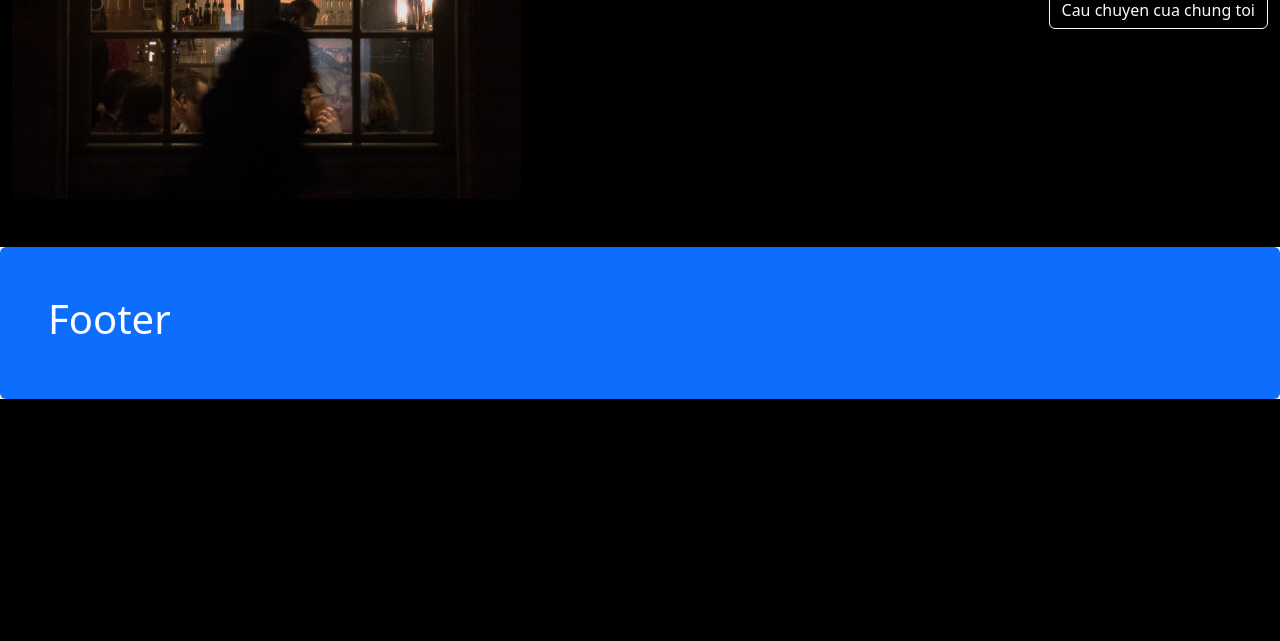
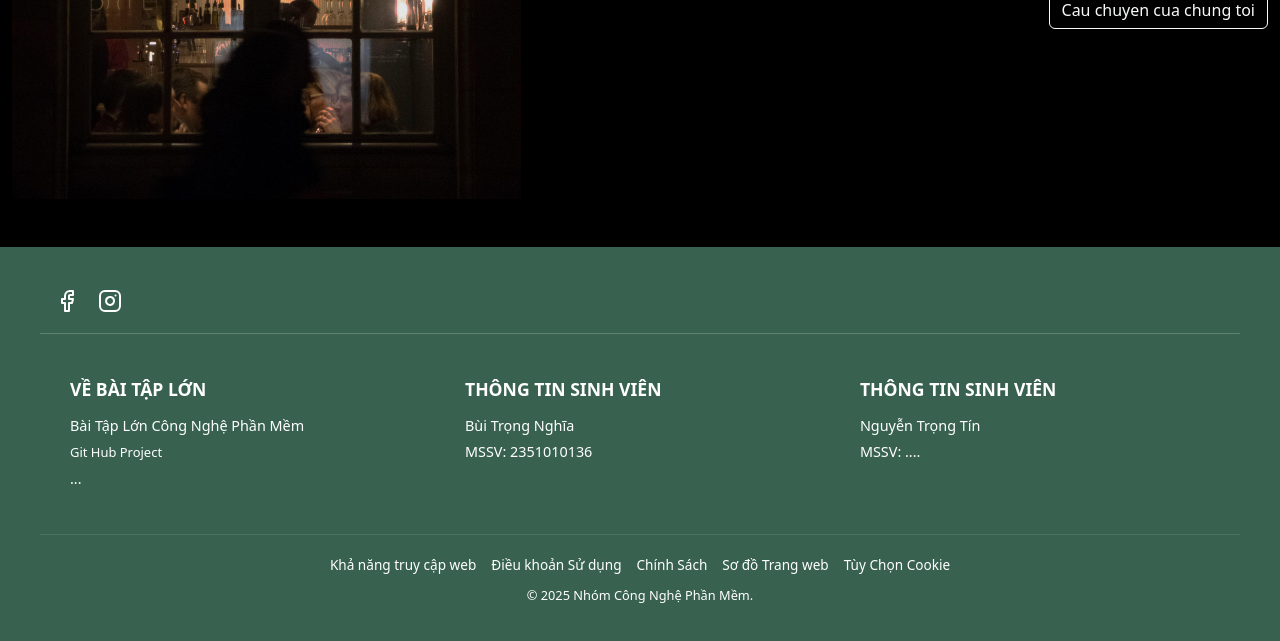
Before and after one commit to nguyentin05/cafe-management, a Python web app: template app/templates/main/home.html in a window 1280 px wide. Shown: the part 4487-5128 px from the top of the page. Before the commit the page ends 4886 px from the top, so only its background shows below. Run offline with Jinja, Linux system fonts and the light colour scheme; the template is opened without the code that fills it, so the values that code supplies are empty; some web fonts are replaced.

Commit message:
Update footer and base layout

```diff
--- a/app/static/css/layout/footer/footer.css
+++ b/app/static/css/layout/footer/footer.css
@@ -1,94 +1,139 @@
-
- {
-    margin: 0;
-    padding: 0;
-    box-sizing: border-box;
+.main-footer {
+    background-color: #38624f;
+    color: #fff;
+    padding: 30px 20px 10px;
 }
 
-body {
-    font-family: -apple-system, BlinkMacSystemFont, "Segue UI", Roboto, Helvetica, Arial, sans-serif;
-    color: #4a4a4a;
+.social-icons {
+    max-width: 1200px;
+    margin: 0 auto;
+    padding: 10px 0 20px 0;
+    text-align: left;
+    padding-left: 15px;
+
+    border-bottom: 1px solid rgba(255, 255, 255, 0.2);
+    margin-bottom: 20px;
+}
+
+.icon-link {
+    display: inline-block;
+    color: #fff;
+    margin-right: 15px;
+    transition: opacity 0.3s;
+}
+
+.icon-link svg {
+    vertical-align: middle;
+}
+
+.icon-link:hover {
+    opacity: 0.8;
+}
+.footer-top {
+    max-width: 1200px;
+    margin: 0 auto;
+    display: flex;
+    justify-content: flex-start;
+    text-align: left;
+    padding-bottom: 20px;
+    padding-left: 15px;
+}
+
+.footer-column {
+    flex: 1 1 33.33%;
+    padding: 0 15px;
+    max-width: 33.33%;
+}
+
+.footer-column h3 {
+    font-size: 1.1em;
+    font-weight: bold;
+    margin-bottom: 15px;
+    color: #fff;
+    margin-top: 25px;
+}
+
+.footer-column ul {
+    list-style: none;
+    padding: 0;
+    margin: 0;
+}
+
+.footer-column ul li {
+    margin-bottom: 5px;
+}
+
+.footer-column ul li a, .footer-column ul li {
+    color: #fff;
+    text-decoration: none;
+    font-size: 0.9em;
     line-height: 1.5;
 }
 
-.container {
-    width: 90%;
+.footer-column ul li a:hover {
+    text-decoration: underline;
+}
+
+.footer-divider {
+    border: 0;
+    height: 1px;
+    background-color: rgba(255, 255, 255, 0.4);
+    margin: 20px auto 20px auto;
+    max-width: 1200px;
+}
+
+.footer-bottom {
     max-width: 1200px;
     margin: 0 auto;
+    text-align: center;
 }
 
-
-.footer {
-    background-color: #f9f9f9;
-    width: 100%;
+.footer-links-lang {
+    margin-bottom: 10px;
+    display: flex;
+    flex-wrap: wrap;
+    justify-content: center;
+    gap: 15px;
+    font-size: 0.85em;
 }
 
-.footer-social-section {
-    padding: 25px 0;
-
-    border-bottom: 1px solid #e5e5e5;
+.footer-links-lang .language {
+    font-weight: bold;
 }
 
-.social-icon {
-    color: #333;
-    font-size: 24px;
-    margin-right: 30px;
+.footer-links-lang a {
+    color: #fff;
     text-decoration: none;
-    transition: color 0.3s ease;
 }
 
-.social-icon:hover {
-    color: #000;
+.footer-links-lang a:hover {
+    text-decoration: underline;
 }
 
-.footer-links-section {
-    padding: 50px 0 70px 0;
+.copyright {
+    font-size: 0.8em;
+    color: #fff;
+    margin-top: 10px;
+    padding-bottom: 10px;
+}
 
-.footer-flex-container {
-    display: flex;
-    flex-wrap: wrap;
-    gap: 60px;
+@media (max-width: 768px) {
+    .footer-top {
+        flex-direction: column;
+        align-items: flex-start;
+        text-align: left;
+        padding-left: 0;
     }
 
     .footer-column {
-    min-width: 200px;
+        margin-bottom: 20px;
+        width: 100%;
+        max-width: 100%;
+        padding: 0 15px;
     }
 
-.footer-column h4 {
-    font-size: 16px;
-    font-weight: 700;
-    text-transform: uppercase;
-    margin-bottom: 25px;
-    color: #333;
-}
-
-footer-column ul {
-    list-style: none;
-}
-
-.footer-column ul li {
-    margin-bottom: 15px;
-}
-
-.footer-column ul li a {
-    text-decoration: none;
-    color: #555;
-    font-size: 15px;
-    transition: color 0.2s ease;
-}
-
-.footer-column ul li a:hover {
-    color: #000;
-    text-decoration: underline;
-}
-
-@media (max-width: 768px) {
-    .footer-flex-container {
-        flex-direction: column;
-        gap: 40px;
-    }
-
-    .footer-social-section, .footer-links-section {
-        padding-left: 20px;
+    .social-icons {
+        text-align: center;
+        padding-left: 0;
     }
 }
--- a/app/templates/layout/base/base-home.html
+++ b/app/templates/layout/base/base-home.html
@@ -6,7 +6,7 @@
     <link rel="preconnect" href="https://fonts.googleapis.com">
     <link rel="preconnect" href="https://fonts.gstatic.com" crossorigin>
     <link href="https://fonts.googleapis.com/css2?family=Playfair+Display:ital@1&family=Raleway:wght@100&display=swap" rel="stylesheet">
-
+<link rel="stylesheet" href="{{ url_for('static', filename='css/layout/footer.css')}}">
     <link rel="stylesheet" href="{{ url_for('static', filename='css/pages/home.css')}}">
 {% endblock %}
 
--- a/app/templates/layout/base/base-main.html
+++ b/app/templates/layout/base/base-main.html
@@ -3,7 +3,7 @@
 {% block css %}
     {{ super() }}
     <link href="https://fonts.googleapis.com/css2?family=Montserrat:wght@500;600&display=swap" rel="stylesheet">
-
+<link rel="stylesheet" href="{{ url_for('static', filename='css/layout/footer.css')}}">
     <link rel="stylesheet" href="{{ url_for('static', filename='css/pages/main.css')}}">
 {% endblock %}
 
--- a/app/templates/layout/footer/footer.html
+++ b/app/templates/layout/footer/footer.html
@@ -1,3 +1,54 @@
-<div class="mt-0 p-5 bg-primary text-white rounded">
-  <h1>Footer</h1>
-</div>
+<footer class="main-footer">
+
+    <div class="social-icons">
+        <a href="#" class="icon-link" aria-label="Facebook">
+            <svg xmlns="http://www.w3.org/2000/svg" width="24" height="24" viewBox="0 0 24 24" fill="none" stroke="currentColor" stroke-width="2" stroke-linecap="round" stroke-linejoin="round"><path d="M18 2h-3a5 5 0 0 0-5 5v3H7v4h3v8h4v-8h3l1-4h-4V7a1 1 0 0 1 1-1h3z"/></svg>
+        </a>
+        <a href="#" class="icon-link" aria-label="Instagram">
+            <svg xmlns="http://www.w3.org/2000/svg" width="24" height="24" viewBox="0 0 24 24" fill="none" stroke="currentColor" stroke-width="2" stroke-linecap="round" stroke-linejoin="round"><rect x="2" y="2" width="20" height="20" rx="5" ry="5"/><path d="M16 11.37A4 4 0 1 1 12.63 8 4 4 0 0 1 16 11.37z"/><line x1="17.5" y1="6.5" x2="17.51" y2="6.5"/></svg>
+        </a>
+    </div>
+
+    <div class="footer-top">
+        <div class="footer-column">
+            <h3>VỀ BÀI TẬP LỚN</h3>
+            <ul>
+                <li>Bài Tập Lớn Công Nghệ Phần Mềm</li>
+                <li><a href="https://github.com/nguyentin05/cafe-management/tree/master" target="_blank">Git Hub Project</a></li>
+                <li>...</li>
+            </ul>
+        </div>
+
+        <div class="footer-column">
+            <h3>THÔNG TIN SINH VIÊN</h3>
+            <ul>
+                <li>Bùi Trọng Nghĩa</li>
+                <li>MSSV: 2351010136</li>
+            </ul>
+        </div>
+
+        <div class="footer-column">
+            <h3>THÔNG TIN SINH VIÊN</h3>
+            <ul>
+                <li>Nguyễn Trọng Tín</li>
+                <li>MSSV: ....</li>
+            </ul>
+        </div>
+    </div>
+
+    <hr class="footer-divider">
+
+    <div class="footer-bottom">
+        <div class="footer-links-lang">
+            <a href="#" class="small-link">Khả năng truy cập web</a>
+            <a href="#" class="small-link">Điều khoản Sử dụng</a>
+            <a href="#" class="small-link">Chính Sách</a>
+            <a href="#" class="small-link">Sơ đồ Trang web</a>
+            <a href="#" class="small-link">Tùy Chọn Cookie</a>
+        </div>
+
+        <p class="copyright">
+            © 2025 Nhóm Công Nghệ Phần Mềm.
+        </p>
+    </div>
+</footer>
```
Lines whose indentation alone changed are shown as unchanged.
